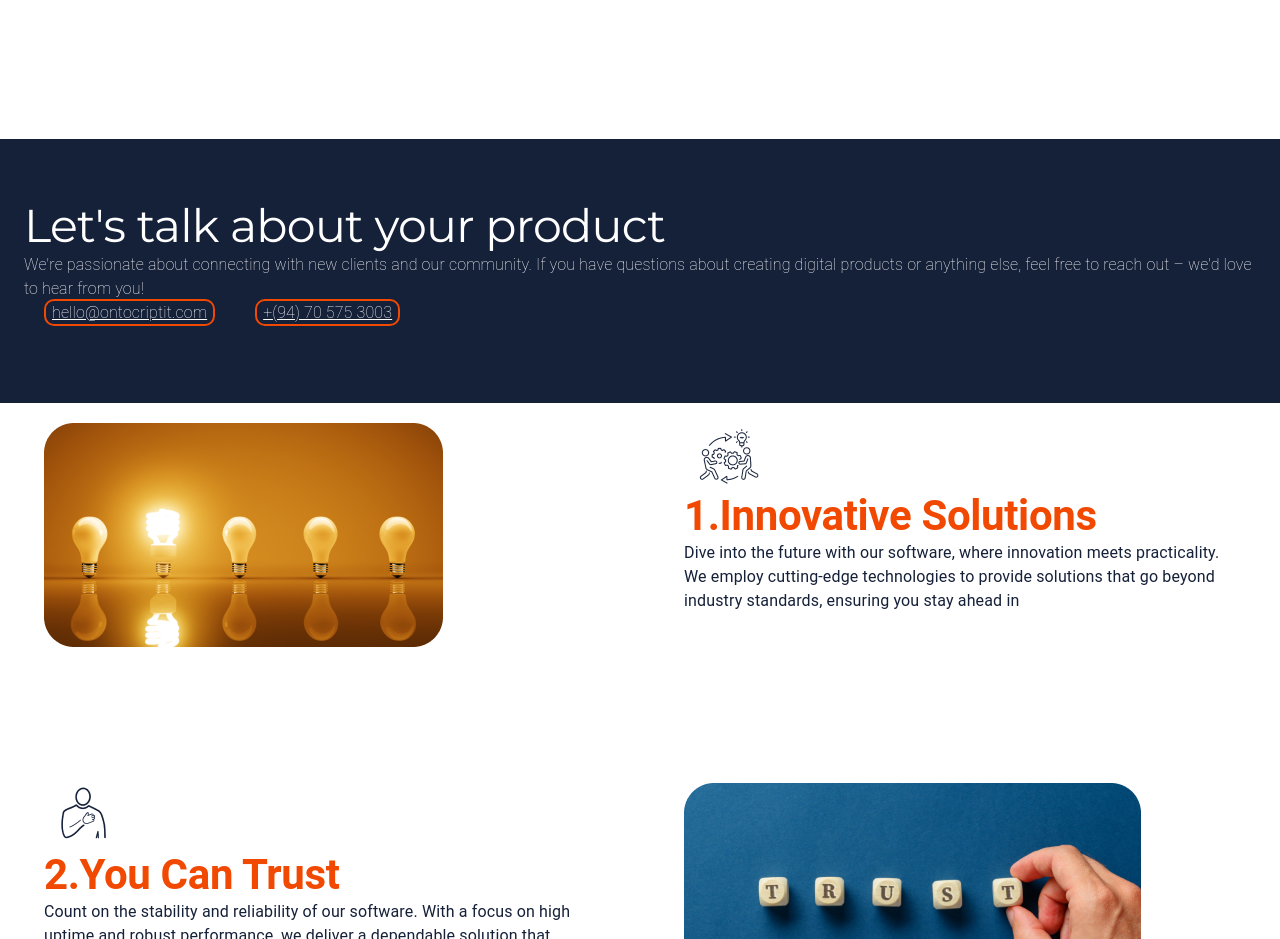
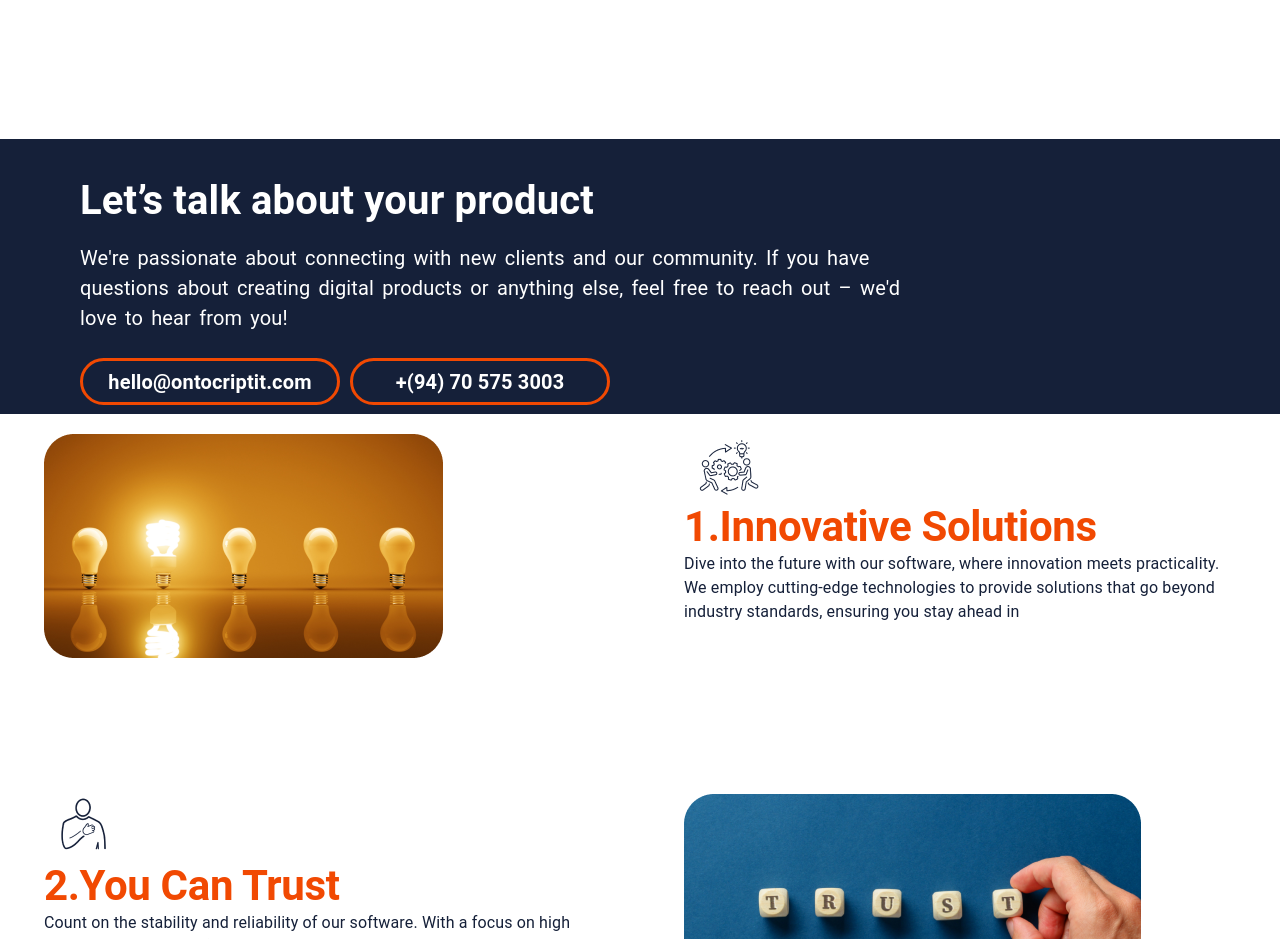
Before and after one commit to Ontocript-iT/ontocriptit, a React (Create React App) app: page /process in a window 1280 px wide. Shown: the part 2320-3259 px from the top of the page. Built offline with nearby package versions, Linux system fonts and the light colour scheme.

Commit message:
Update Process.jsx

```diff
--- a/src/components/pages/process/Process.jsx
+++ b/src/components/pages/process/Process.jsx
@@ -5,6 +5,9 @@ import { processData, productData, images } from "./data";
 import { CssBaseline, Container, Typography } from "@mui/material";
 import { Link } from "react-router-dom";
 import Footer from "../../shared/footer/Footer";
+import Contact from "../home/contact/Contact";
+
+
 
 export default function Process() {
   return (
@@ -22,7 +25,7 @@ export default function Process() {
         How It Works
       </Typography>
       <MainProcessGrid />
-      <ProductHeaderSection />
+      <Contact />
       <MainProductGrid />
       <Footer/>
     </>
```
